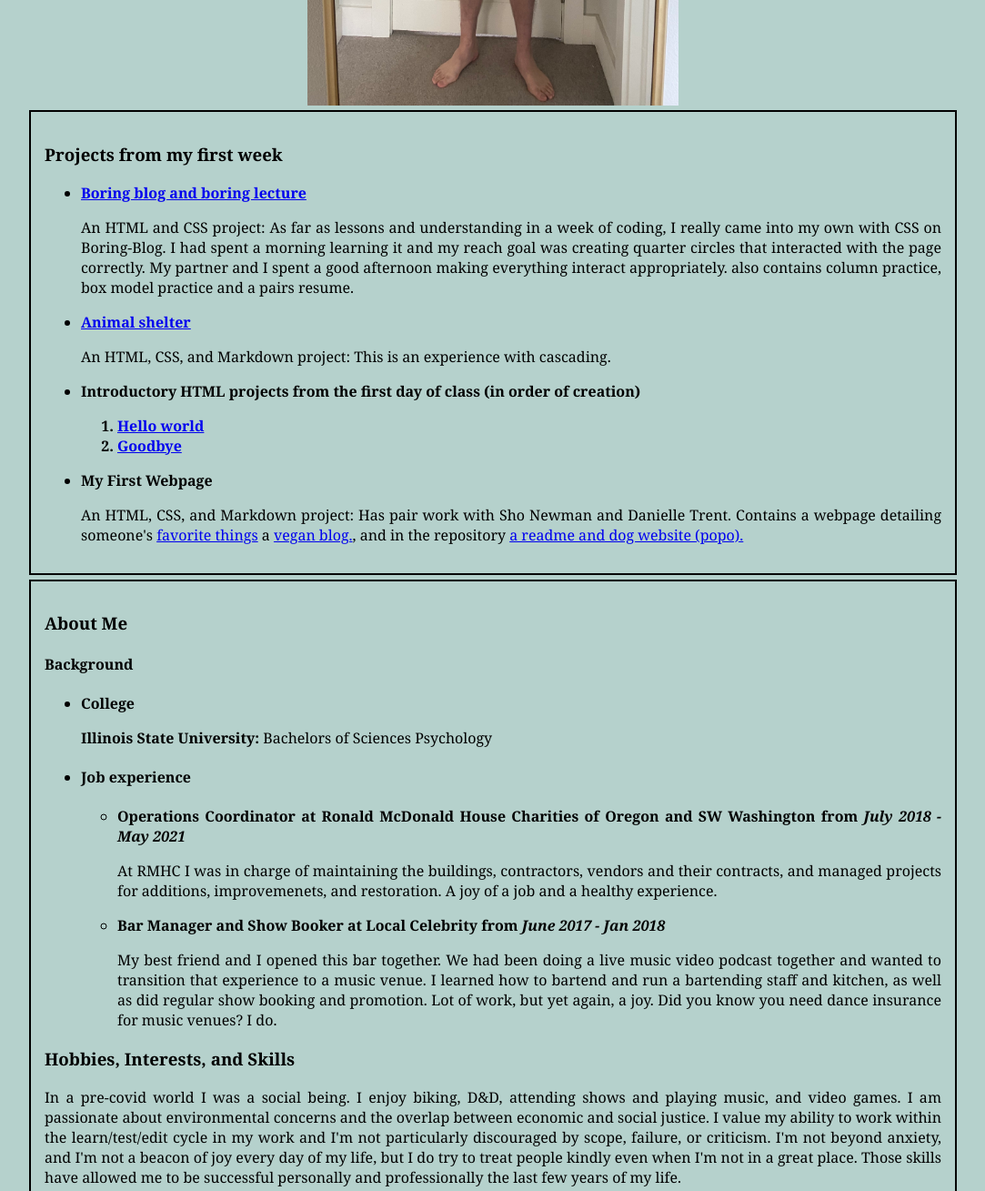
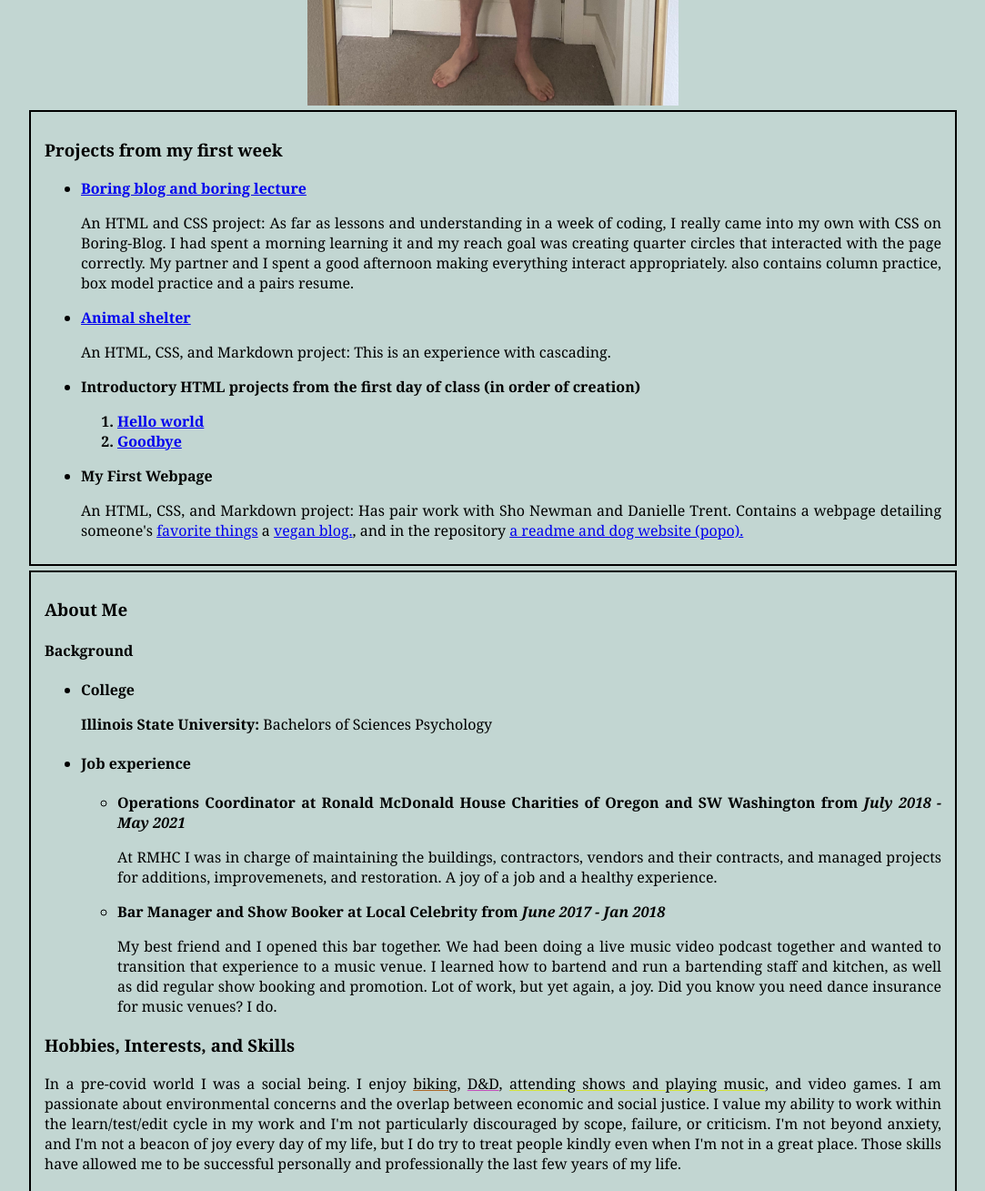
Before and after one commit to professional-pigeon/Epicodus-Portfolio, a plain HTML site: page index.html in a window 1280 px wide. Shown: the part 600-1909 px from the top of the page at 91% size, without its empty margins (98-1181 px from the left). Drawn offline with Linux system fonts and the light colour scheme.

Commit message:
add spans

```diff
--- a/css/styles.css
+++ b/css/styles.css
@@ -2,9 +2,8 @@ body {
   font-family: Georgia;
   text-align: justify;
   text-justify: inter-word;
-  background: #b5d1cc;
+  background: #c2d6d2;
 }
-
 
 .container {
   width: 90%;
@@ -30,8 +29,8 @@ body {
 .bigbox1 {
   padding-right: 15px;
   padding-left: 15px;
-  padding-top: 15px;
-  padding-bottom: 15px;
+  padding-top: 10px;
+  padding-bottom: 10px;
   border: solid black 2px;
   margin-top: 5px;
   margin-bottom: 5px;
@@ -45,8 +44,8 @@ body {
 .bigbox2{
   padding-right: 15px;
   padding-left: 15px;
-  padding-top: 15px;
-  padding-bottom: 15px;
+  padding-top: 10px;
+  padding-bottom: 10px;
   border: solid black 2px;
   margin-top: 5px;
   margin-bottom: 5px;
@@ -56,9 +55,14 @@ body {
   font-weight:bold;
 }
 
-.indent{
+.highlight1 {
+  text-decoration: underline #aa6728;
+}
 
+.highlight2 {
+  text-decoration: underline #c04fba;
 }
-.indent p {
 
+.highlight3 {
+  text-decoration: underline #d0e038;
 }
--- a/index.html
+++ b/index.html
@@ -49,11 +49,10 @@
         </ul>
       </ul>
       <h3>Hobbies, Interests, and Skills</h3>
-        <p>In a pre-covid world I was a social being. I enjoy biking, D&D, attending shows and playing music, and video games. I am passionate about environmental concerns and the overlap between economic and social justice. I value my ability to work within the learn/test/edit cycle in my work and I'm not particularly discouraged by scope, failure, or criticism. I'm not beyond anxiety, and I'm not a beacon of joy every day of my life, but I do try to treat people kindly even when I'm not in a great place. Those skills have allowed me to be successful personally and professionally the last few years of my life.</p>
+        <p>In a pre-covid world I was a social being. I enjoy <span class="highlight1">biking</span>, <span class="highlight2">D&D</span>, <span class="highlight3">attending shows and playing music</span>, and video games. I am passionate about environmental concerns and the overlap between economic and social justice. I value my ability to work within the learn/test/edit cycle in my work and I'm not particularly discouraged by scope, failure, or criticism. I'm not beyond anxiety, and I'm not a beacon of joy every day of my life, but I do try to treat people kindly even when I'm not in a great place. Those skills have allowed me to be successful personally and professionally the last few years of my life.</p>
     </div>
   </div>
 
 
-
 </body>
 </html>
```
